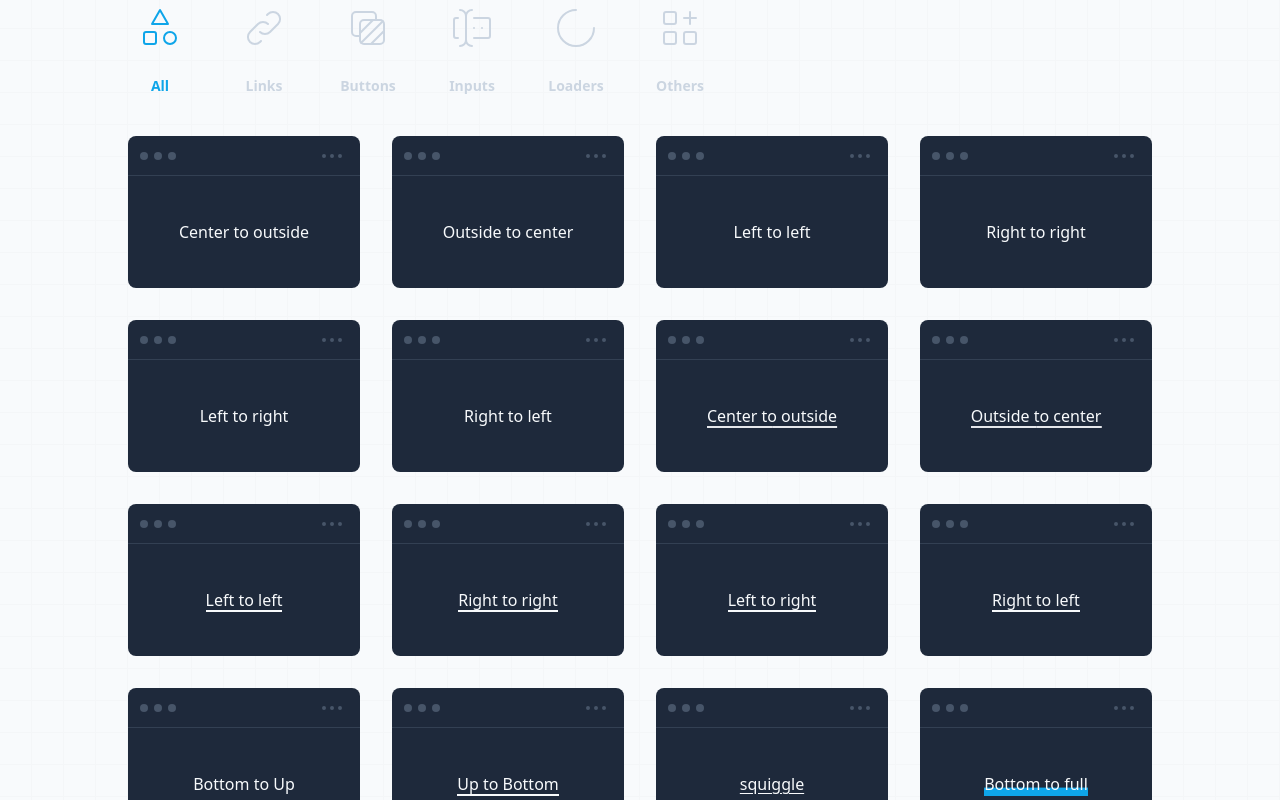
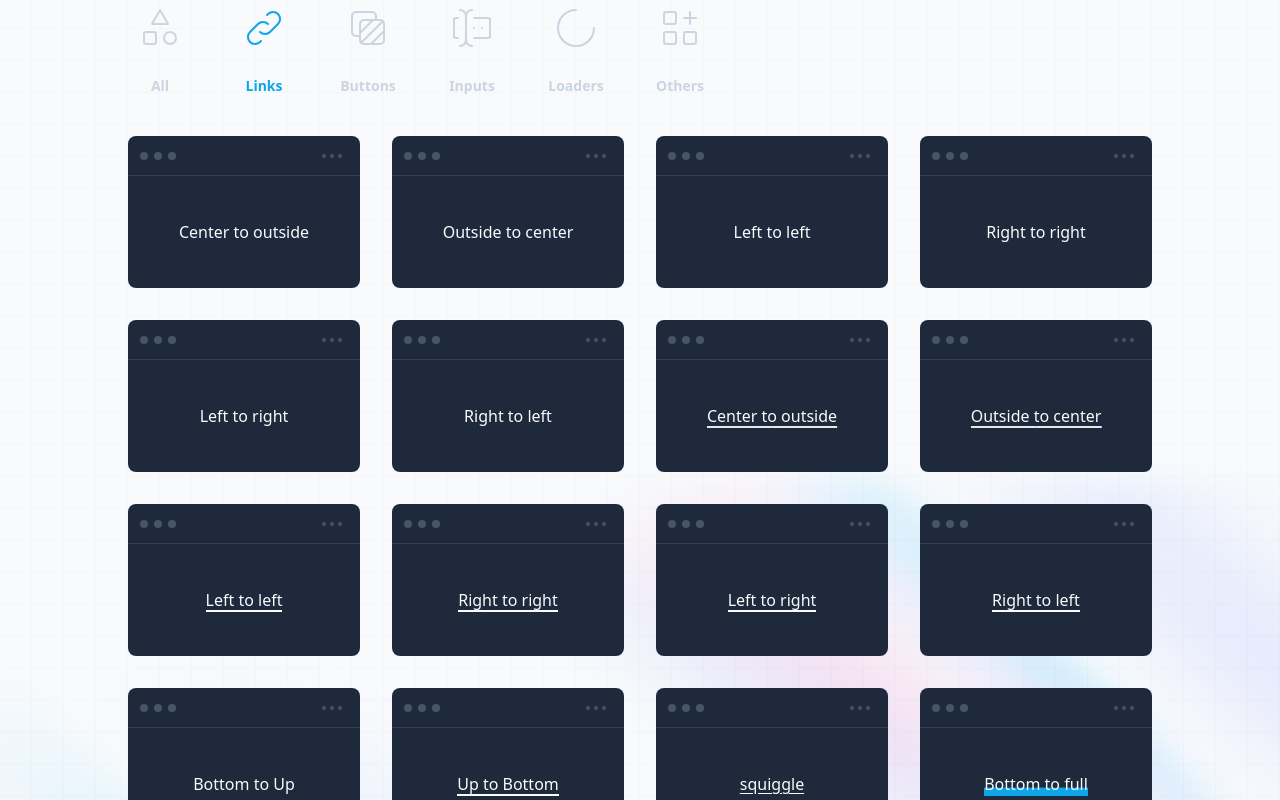
Before and after one commit to codingcodax/mini, a Next.js app: page /components in a window 1280 px wide. Shown: the part 420-1220 px from the top of the page. Built offline with nearby package versions, Linux system fonts and the light colour scheme.

Commit message:
feat(components): filter snippets

```diff
--- a/src/pages/components.tsx
+++ b/src/pages/components.tsx
@@ -1,13 +1,18 @@
+import { useMemo, useState } from 'react';
 import { RadioGroup } from '@headlessui/react';
 import type { NextPage } from 'next';
-import { useState } from 'react';
 
 import { Steps, Snippet } from '~/components/pages/components';
 import Snippets from '~/data/snippets';
 import SnippetTypes from '~/data/snippetTypes';
 
 const Components: NextPage = () => {
-  const [typeSelected, setTypeSelected] = useState(SnippetTypes[0]);
+  const [typeSelected, setTypeSelected] = useState(SnippetTypes[1]);
+
+  const filteredSnippets = useMemo(() => {
+    if (typeSelected?.type === 'all') return Snippets;
+    return Snippets.filter((snippet) => snippet.type === typeSelected?.type);
+  }, [typeSelected]);
 
   return (
     <div className='mx-auto mt-10 px-4 sm:px-6 md:px-8'>
@@ -48,7 +53,7 @@ const Components: NextPage = () => {
 
       <section className='mx-auto mt-10 max-w-screen-lg'>
         <ul className='grid grid-cols-1 gap-8 sm:grid-cols-2 md:grid-cols-3 lg:grid-cols-4'>
-          {Snippets.map((snippet) => (
+          {filteredSnippets.map((snippet) => (
             <Snippet key={snippet.title} {...snippet} />
           ))}
         </ul>
```
